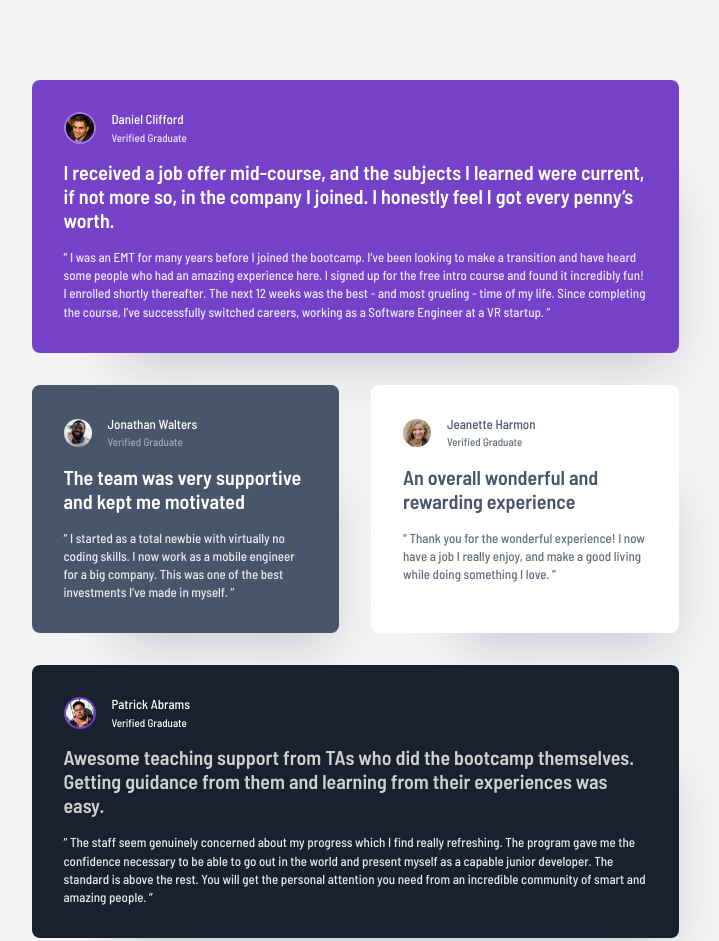
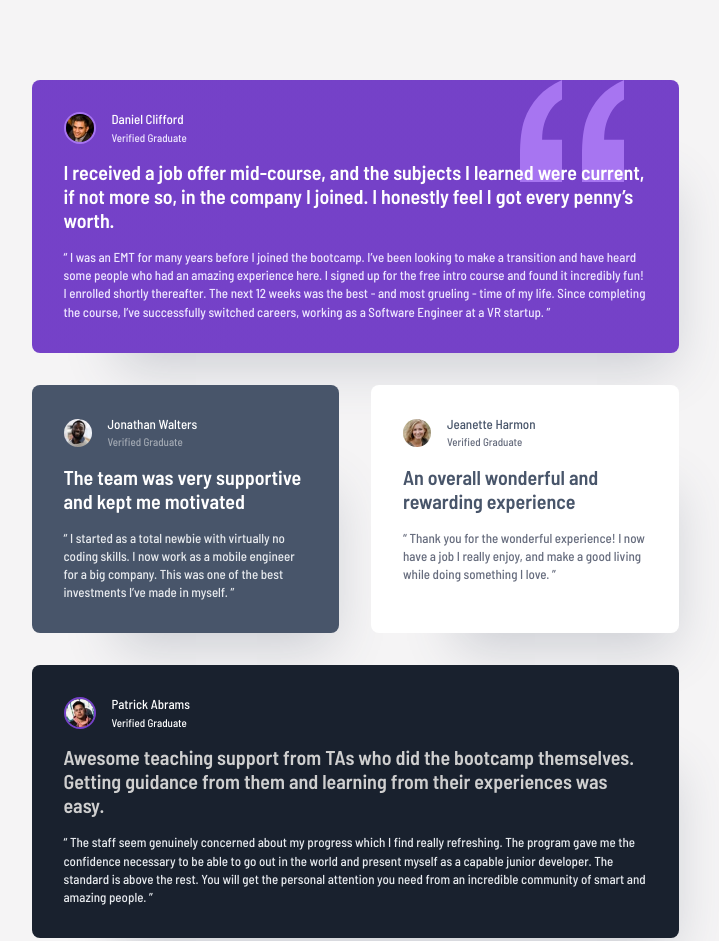
Before and after one commit to lenny131/testimonials-grid-section, a plain HTML site: page index.html in a window 1280 px wide. Shown: the top 941 px of the page, without its empty margins (285-1004 px from the left). Drawn offline with Linux system fonts and the light colour scheme; the site is published under a folder, as on GitHub Pages, so addresses that start at the root find nothing.

Commit message:
Fixed bug with quotaion background image url

```diff
--- a/scss/index.scss
+++ b/scss/index.scss
@@ -174,7 +174,7 @@ footer {
     .review-card {
         &:nth-of-type(1) {
             // https://stackoverflow.com/a/47964080
-            background: url("/images/bg-pattern-quotation.svg"), linear-gradient(to right, presets.$purple-500, presets.$purple-500);
+            background: url("../images/bg-pattern-quotation.svg"), linear-gradient(to right, presets.$purple-500, presets.$purple-500);
             background-repeat: no-repeat;
             background-position: 90% 0%;
         }
```
Also changed, not shown: css/index.css.
